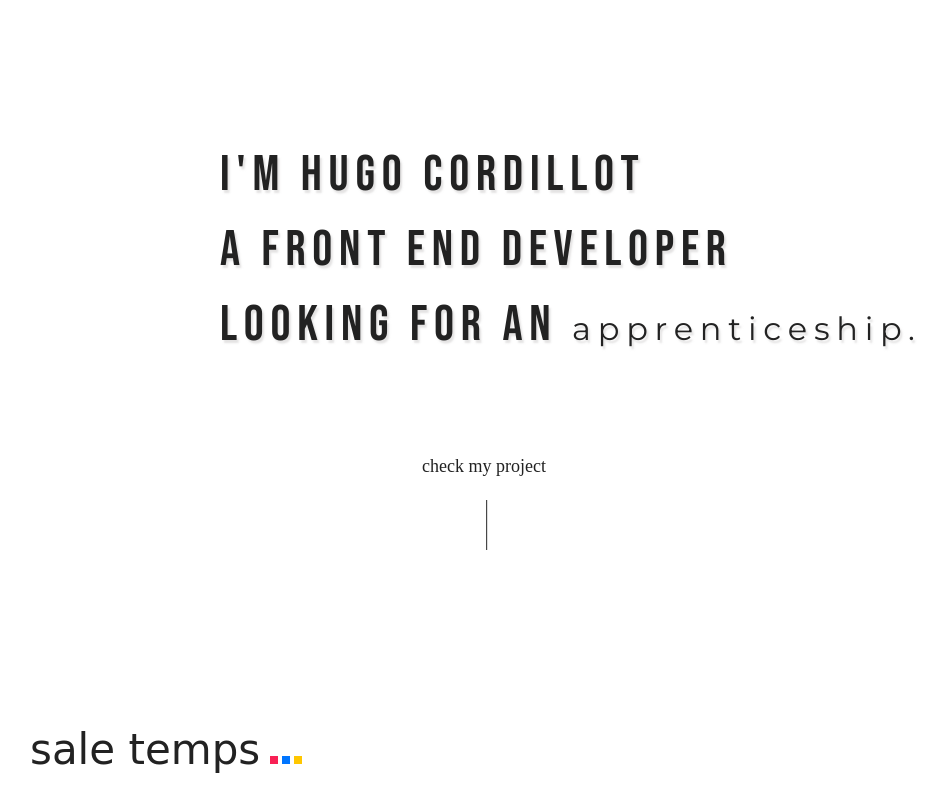
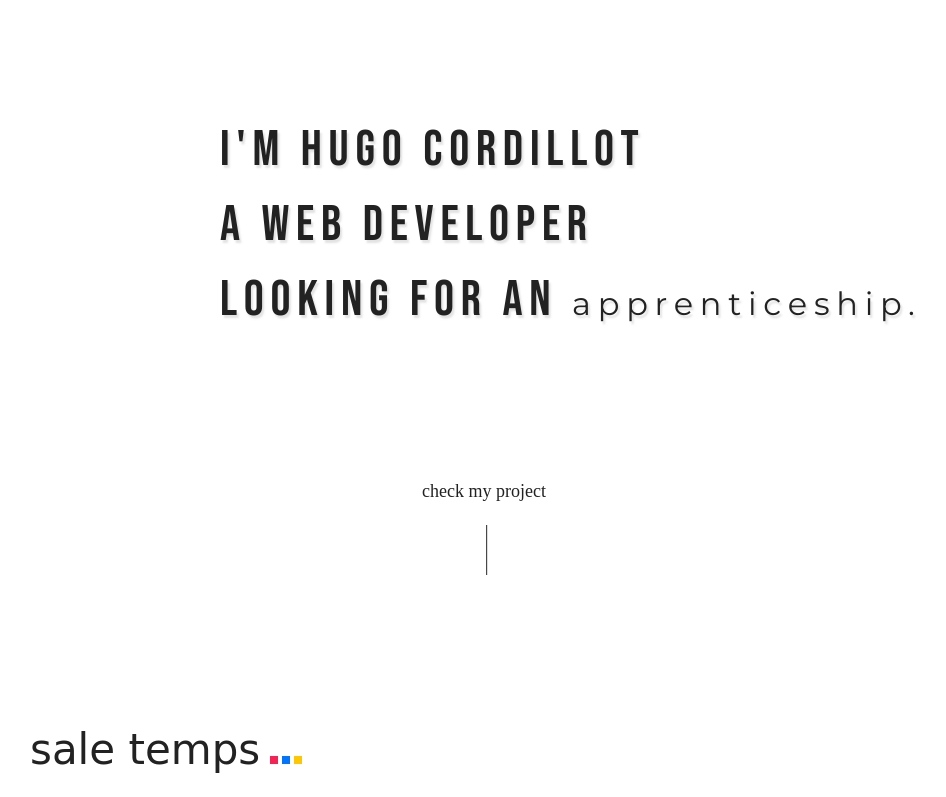
Before and after one commit to Hgo0123/portfolio-2k20, a website built with Parcel: page src/index.html in a window 1280 px wide. Shown: the part 747-1544 px from the top of the page, without its empty margins (94-1040 px from the left). Built offline with nearby package versions, Linux system fonts and the light colour scheme; a web font is replaced by a local one.

Commit message:
{modif} margintop on pres__check, {modif} uppercase on pres__text

```diff
--- a/src/index.html
+++ b/src/index.html
@@ -42,8 +42,8 @@
       </nav> -->
       <section class="pres">
         <div class="pres__text">
-          <p>i'm hugo cordillot</p>
-          <p>a front end developer</p>
+          <p>I'm Hugo Cordillot</p>
+          <p>a web developer</p>
           <p>
             looking for an
             <span class="pres__text--rotate">apprenticeship.</span>
@@ -136,18 +136,5 @@
         </div>
       </section>
     </main>
-
-    <!-- <script
-      type="text/javascript"
-      src="http://code.jquery.com/jquery.min.js"
-    ></script>
-    <script type="text/javascript">
-      $(document).ready(function() {
-        $(".content").css("display", "none");
-        $("#load").fadeOut(1000, function() {
-          $(".content").fadeIn(1000);
-        });
-      });
-    </script> -->
   </body>
 </html>
--- a/src/style/_hero.scss
+++ b/src/style/_hero.scss
@@ -25,7 +25,7 @@
   &__check {
     font-size: 18px;
     transform: translate(-50%, -50%);
-    margin-top: 150px;
+    margin-top: 200px;
     cursor: pointer;
     svg {
       width: 50px;
```
